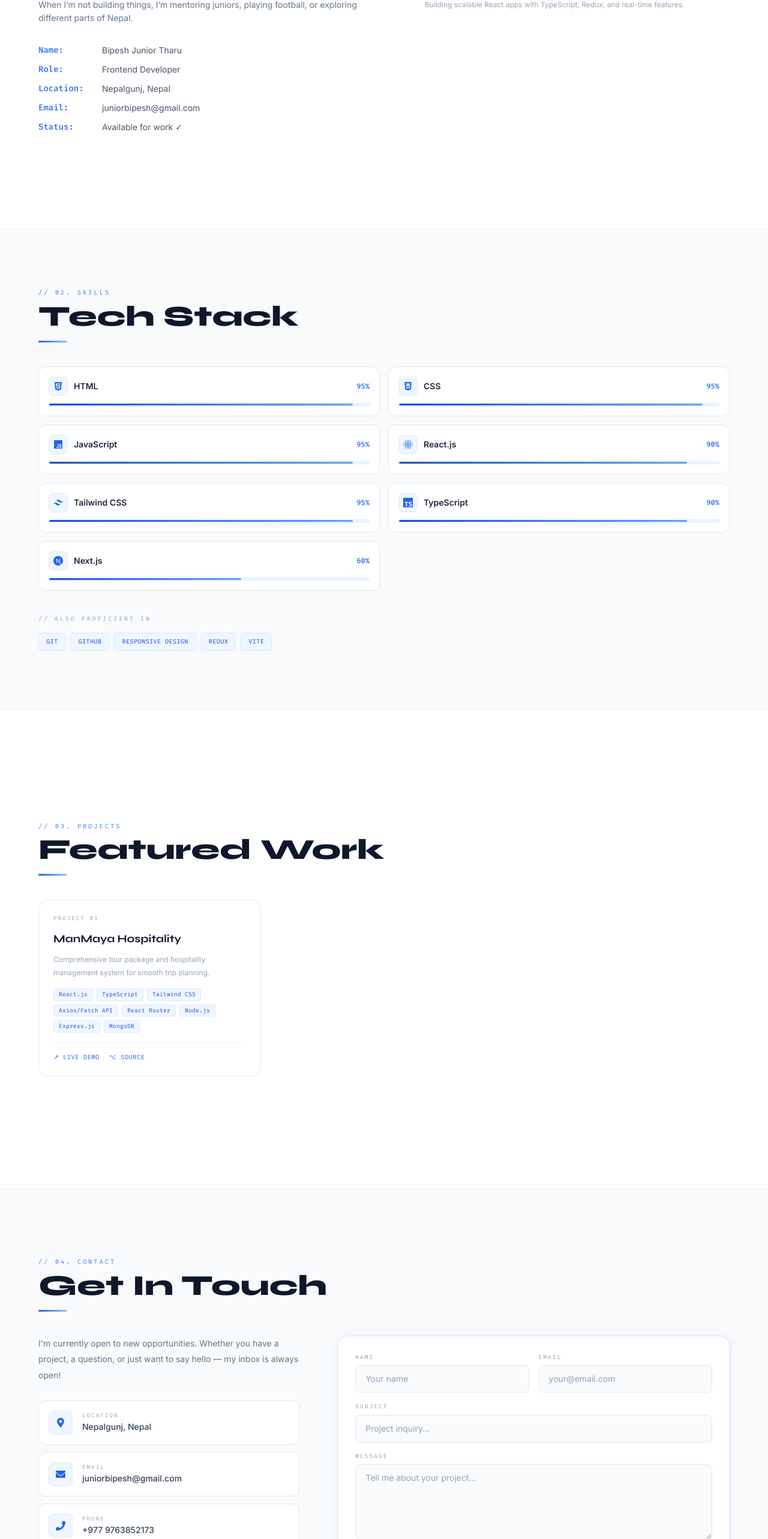
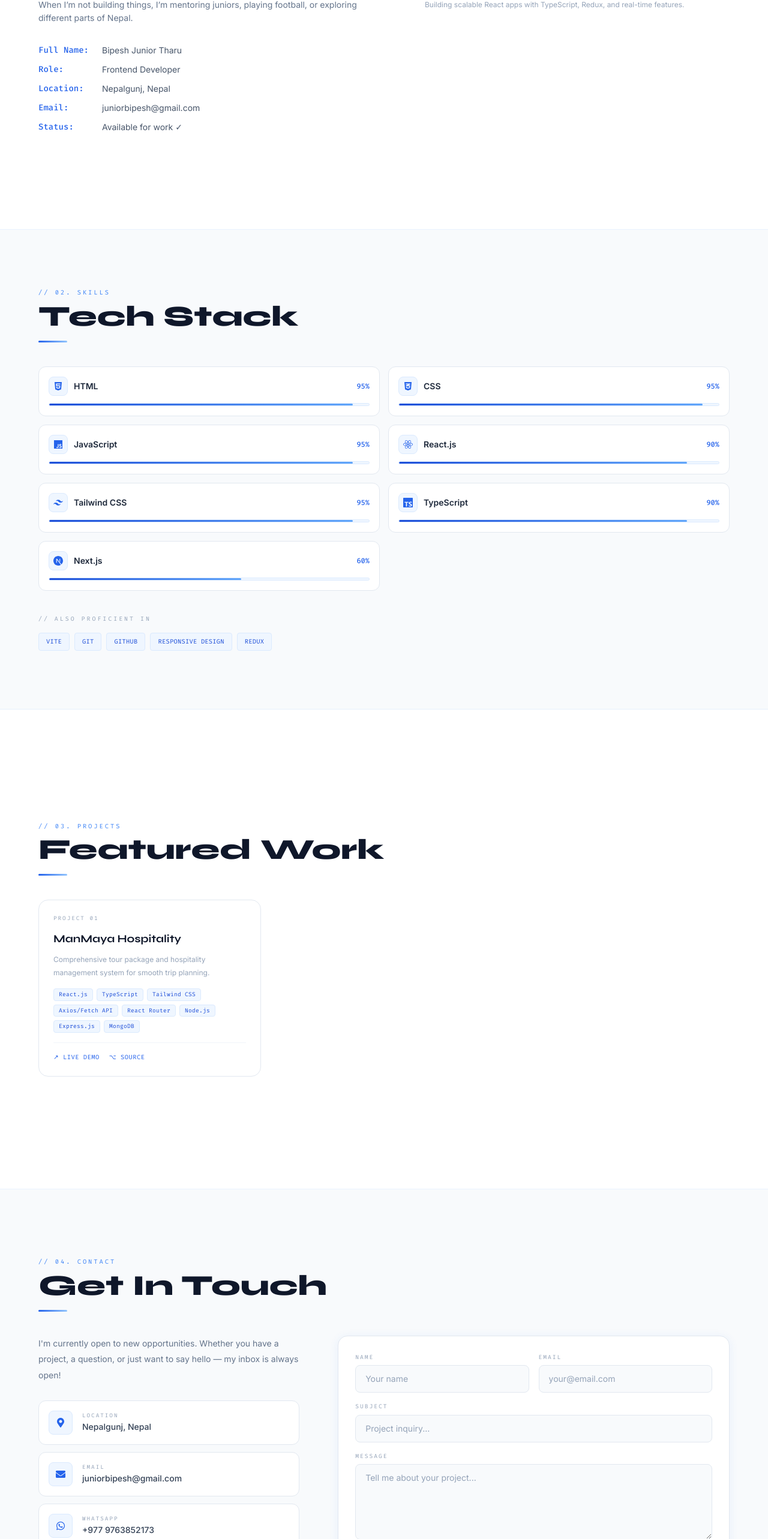
Before and after one commit to bipesh369/bipesh-portfolio, a React (Create React App) app: page / in a window 1280 px wide. Shown: the part 1297-3863 px from the top of the page at 60% size. Built offline with nearby package versions, Linux system fonts and the light colour scheme.

Commit message:
final version

```diff
--- a/src/data/index.js
+++ b/src/data/index.js
@@ -2,6 +2,7 @@ import { FaMapMarkerAlt, FaEnvelope, FaPhone, FaGlobe } from "react-icons/fa";
 import { FaGithub, FaLinkedin, FaInstagram, FaFacebook } from "react-icons/fa";
 import { FaHtml5, FaCss3Alt, FaReact, FaJs } from "react-icons/fa";
 import { SiTailwindcss, SiTypescript, SiNextdotjs } from "react-icons/si";
+import { FaWhatsapp } from "react-icons/fa";
 
 // ─── Navigation ──────────────────────────────────────────────
 export const NAV_LINKS = [
@@ -26,12 +27,11 @@ export const HERO_STATS = [
 
 // ─── About ───────────────────────────────────────────────────
 export const ABOUT_INFO = [
-  { key: "Name",       value: "Bipesh Junior Tharu"},
-  { key: "Role",       value: "Frontend Developer"},
-  { key: "Location",   value: "Nepalgunj, Nepal"},
-  { key: "Email",      value: "juniorbipesh@gmail.com"},
-  { key: "Status",     value: "Available for work ✓" },
-];
+  { key: "Full Name", value: "Bipesh Junior Tharu"},
+  { key: "Role", value: "Frontend Developer"},
+  { key: "Location", value: "Nepalgunj, Nepal"},
+  { key: "Email", value: "juniorbipesh@gmail.com"},
+  { key: "Status", value: "Available for work ✓" }, ];
 
 export const EXPERIENCE = [
   {
@@ -54,7 +54,7 @@ export const SKILLS = [
 ];
 
 export const EXTRA_TECH = [
-  "Git", "Github", "Responsive Design", "Redux", "Vite",
+  "Vite","Git", "Github", "Responsive Design", "Redux"
 ];
 
 // ─── Projects ────────────────────────────────────────────────
@@ -69,12 +69,31 @@ export const PROJECTS = [
   },
 ];
 
-// ─── Contact ─────────────────────────────────────────────────
+// ─── Contact ───────────────────────────────────────────────
 export const CONTACT_ITEMS = [
-  { icon: FaMapMarkerAlt, label: "Location", value: "Nepalgunj, Nepal" },
-  { icon: FaEnvelope, label: "Email", value: "juniorbipesh@gmail.com" },
-  { icon: FaPhone, label: "Phone", value: "+977 9763852173" },
-  { icon: FaGlobe, label: "Website", value: "bipeshjuniortharu.com.np" },
+  {
+    icon: FaMapMarkerAlt,
+    label: "Location",
+    value: "Nepalgunj, Nepal",
+  },
+  {
+    icon: FaEnvelope,
+    label: "Email",
+    value: "juniorbipesh@gmail.com",
+    link: "mailto:juniorbipesh@gmail.com",
+  },
+  {
+    icon: FaWhatsapp,
+    label: "WhatsApp",
+    value: "+977 9763852173",
+    link: "https://wa.me/9779763852173",
+  },
+  {
+    icon: FaGlobe,
+    label: "Website",
+    value: "bipeshjuniortharu.com.np",
+    link: "https://bipeshjuniortharu.com.np",
+  },
 ];
 
 // ─── Social ──────────────────────────────────────────────────
```
